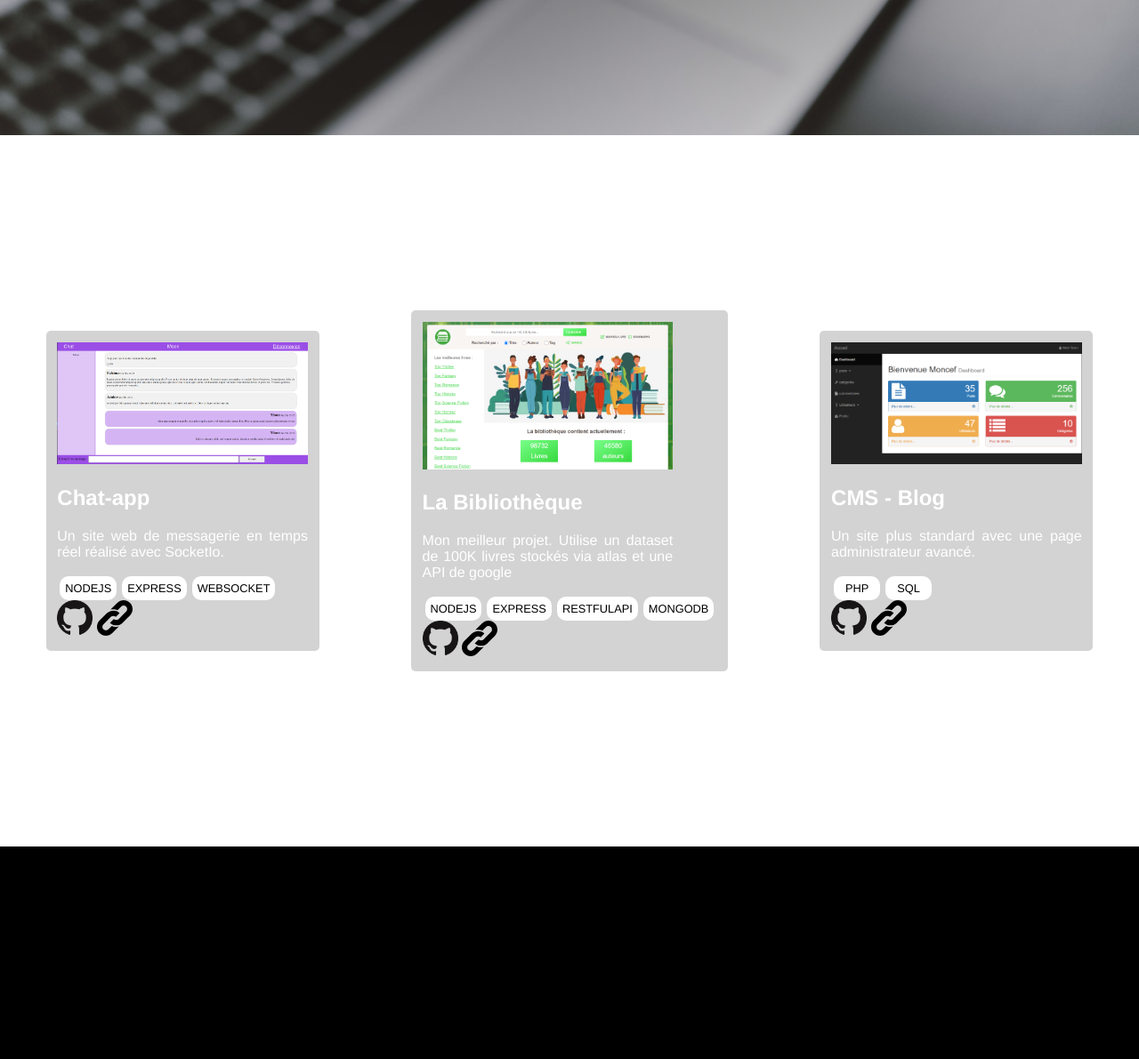
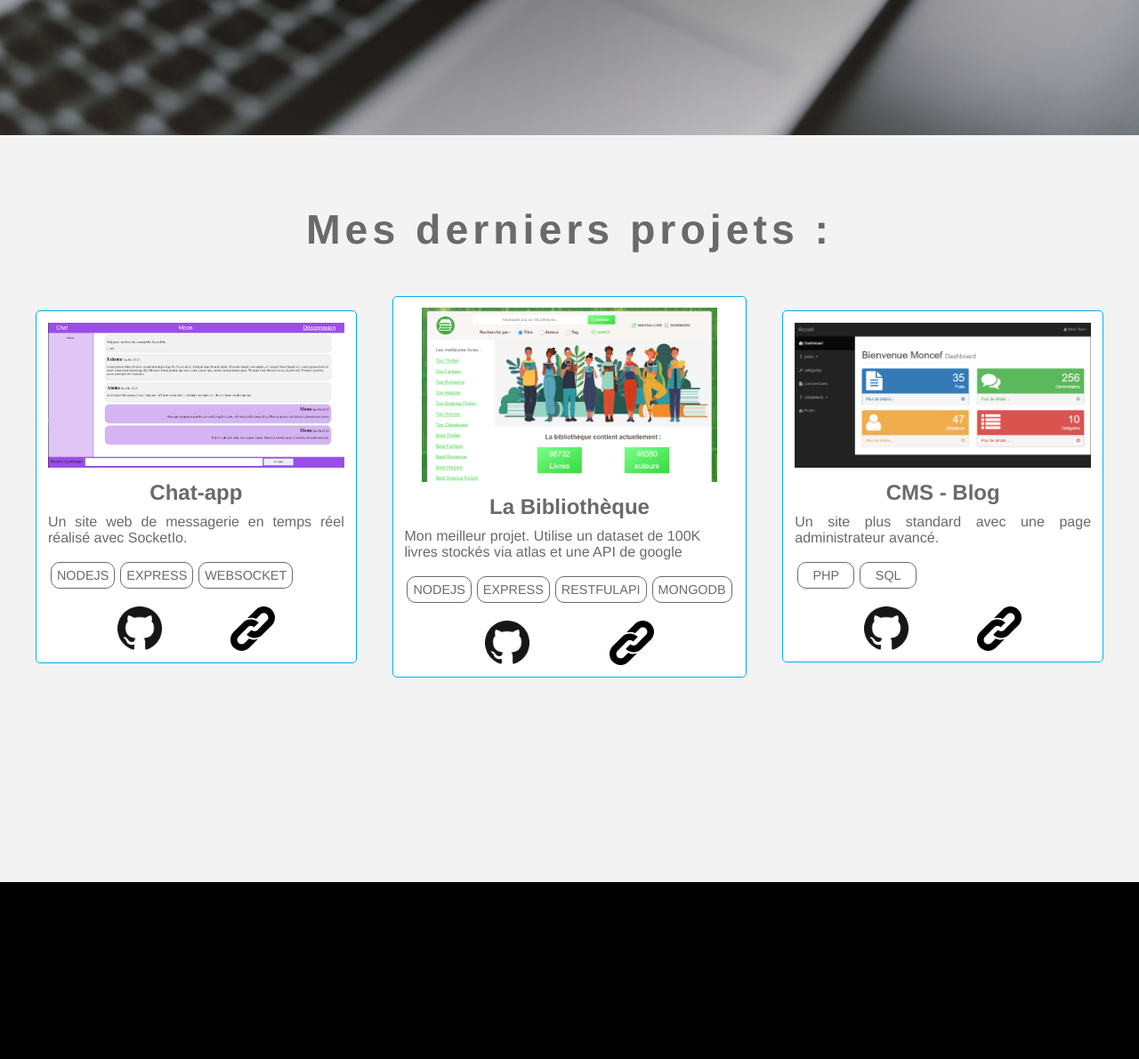
Before and after one commit to Moncef-Tighi/portfolio, a PHP site: page / in a window 1280 px wide. Shown: the part 648-1839 px from the top of the page at 89% size. Before the commit the page ends 1600 px from the top, so only its background shows below. Run offline with PHP 8.4, Linux system fonts and the light colour scheme.

Commit message:
Design de la liste des projets

```diff
--- a/index.html
+++ b/index.html
@@ -32,8 +32,9 @@
     </div>
 </section>
 
-<section id="portfolio">
-
+<section id="portfolio-section">
+    <h1>Mes derniers projets : </h1>
+    <div id="portfolio">
         <article>
             <img src="img/chatapp.PNG" alt="Miniature d'application chat app">
             <h2>Chat-app</h2>
@@ -67,8 +68,6 @@
             </div>
         </article>
 
-
-
         <article>
             <img src="img/cms.PNG" alt="Miniature de l'application CMS">
             <h2>CMS - Blog</h2>
@@ -83,6 +82,7 @@
                 <a href="" ><img src="img/link.svg" alt="Lien vers le projet"></a>
             </div>
         </article>
+    </div>
 
 
 </section>
--- a/main.css
+++ b/main.css
@@ -114,31 +114,50 @@ section {
     font-weight: 100;
 }
 
+#portfolio-section {
+    background-color: rgb(243, 243, 243);
+    align-items: center;
+    padding-top: 5vh ;
+}
+
+#portfolio-section h1 {
+    text-align: center;
+    margin-bottom: 6vh;
+    font-size: 2.9em;
+    color: #6a6a6a;
+    letter-spacing: 5px;
+}
 
 #portfolio {
-    background-color: white;
     display: flex;
     align-items: center;
-    justify-content: space-around;
+    justify-content:space-evenly;
 }
 
 
 article {
-    background-color: lightgray;
+    background-color: white;
+    border: 1px #02aeec solid;
     border-radius: 5px;
     padding: 1vw;
     transition: 0.5s;
+    text-align: center;
+    color: #6a6a6a;
 }
 article:hover {
-    transform: scale(125%);
+    transform: scale(115%);
     z-index: 2;
 }
 
+article h2 {
+    margin: 10px;
+}
+
 article img {
-    width: 22vw;
+    width: 26vw;
 }
 article p {
-    width: 22vw;
+    width: 26vw;
     margin: 0;
     text-align: justify;
     white-space:pre-wrap;
@@ -150,17 +169,18 @@ article ul {
 .tags {
     border: none;
     text-transform: uppercase;
-    color: black;
+    color: #6a6a6a;
     display: flex;
     align-items: center;
     background-color: white;
     padding: 6px;
     margin-right: 3px;
     margin-left: 3px;
-    font-size: 0.8em;
-    min-width: 40px;
+    font-size: 0.9em;
+    min-width: 50px;
     place-content: center;
     border-radius: 10px;
+    border: 1px #6a6a6a solid;
 }
 ul {
     list-style: none;
@@ -170,12 +190,17 @@ ul {
 
 .links img {
     cursor: pointer;
-    width: 40px;
-    height: 40px;
+    width: 50px;
+    height: 50px;
+    display: block;
 }
 
 
-
+.links {
+    margin-top: 20px;
+    display: flex;
+    justify-content:space-evenly;
+}
 
 
 
```
Lines whose indentation alone changed are shown as unchanged.
